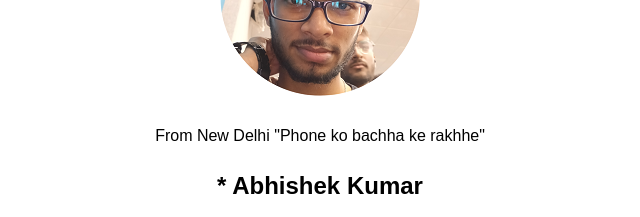
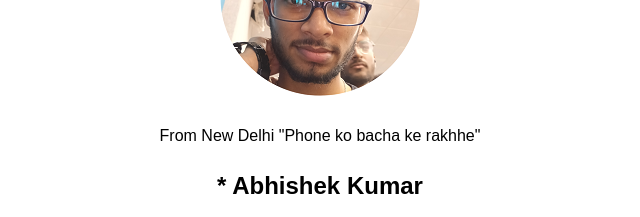
Before and after one commit to KumarSharmaAkash/codekix.github.io, a plain HTML site: page index.html in a window 1280 px wide. Shown: the part 3160-3377 px from the top of the page, 320-960 px from the left. Drawn offline with nearby package versions, Linux system fonts and the light colour scheme.

Commit message:
Update index.html

```diff
--- a/index.html
+++ b/index.html
@@ -97,7 +97,7 @@
 
 
 	<img src="img/member.png">
-	<p> From New Delhi "Phone ko bachha ke rakhhe"</p>
+	<p> From New Delhi "Phone ko bacha ke rakhhe"</p>
 	<h2>* Abhishek Kumar</h2>
 
 	<img src="img/icon1.png" width="100">
```
